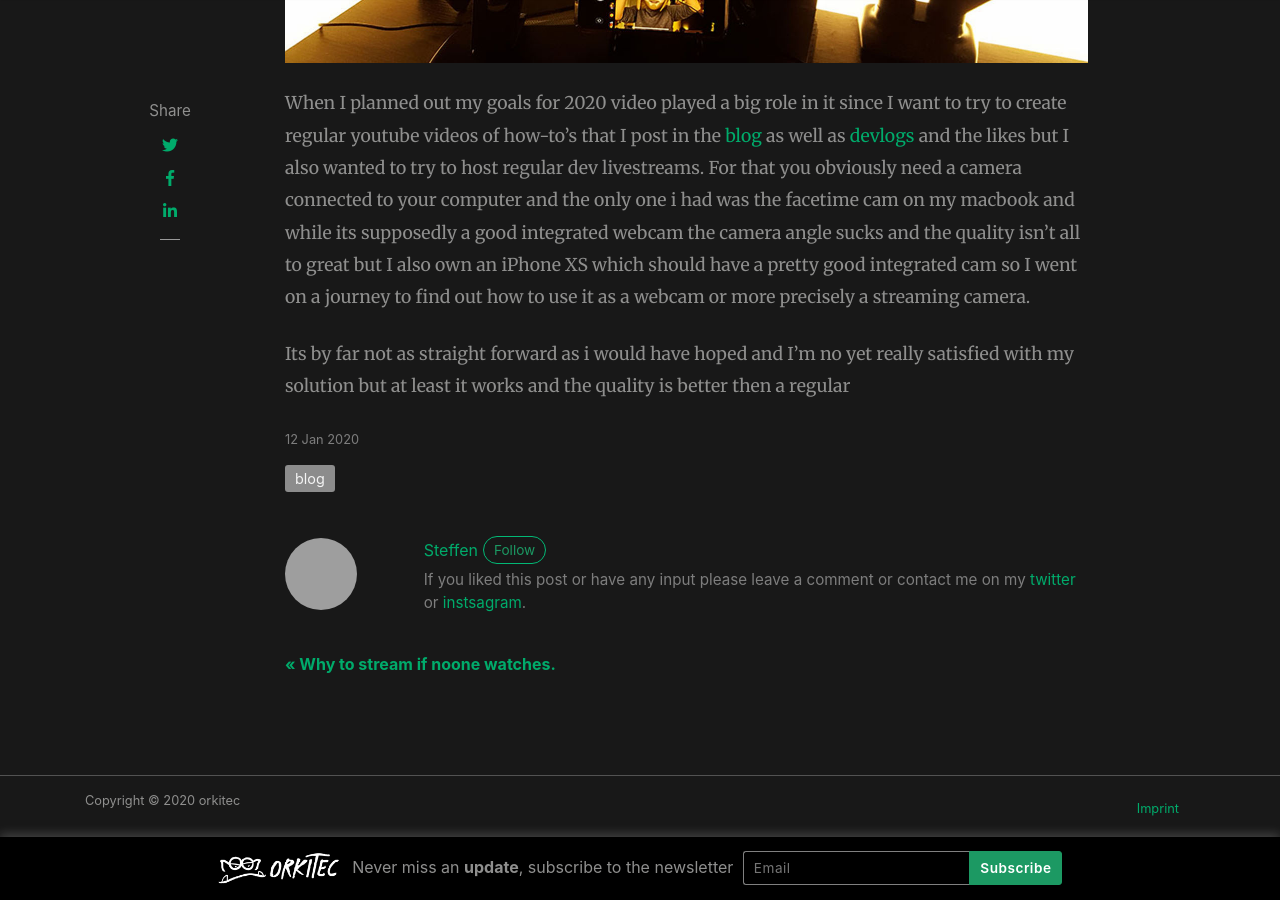
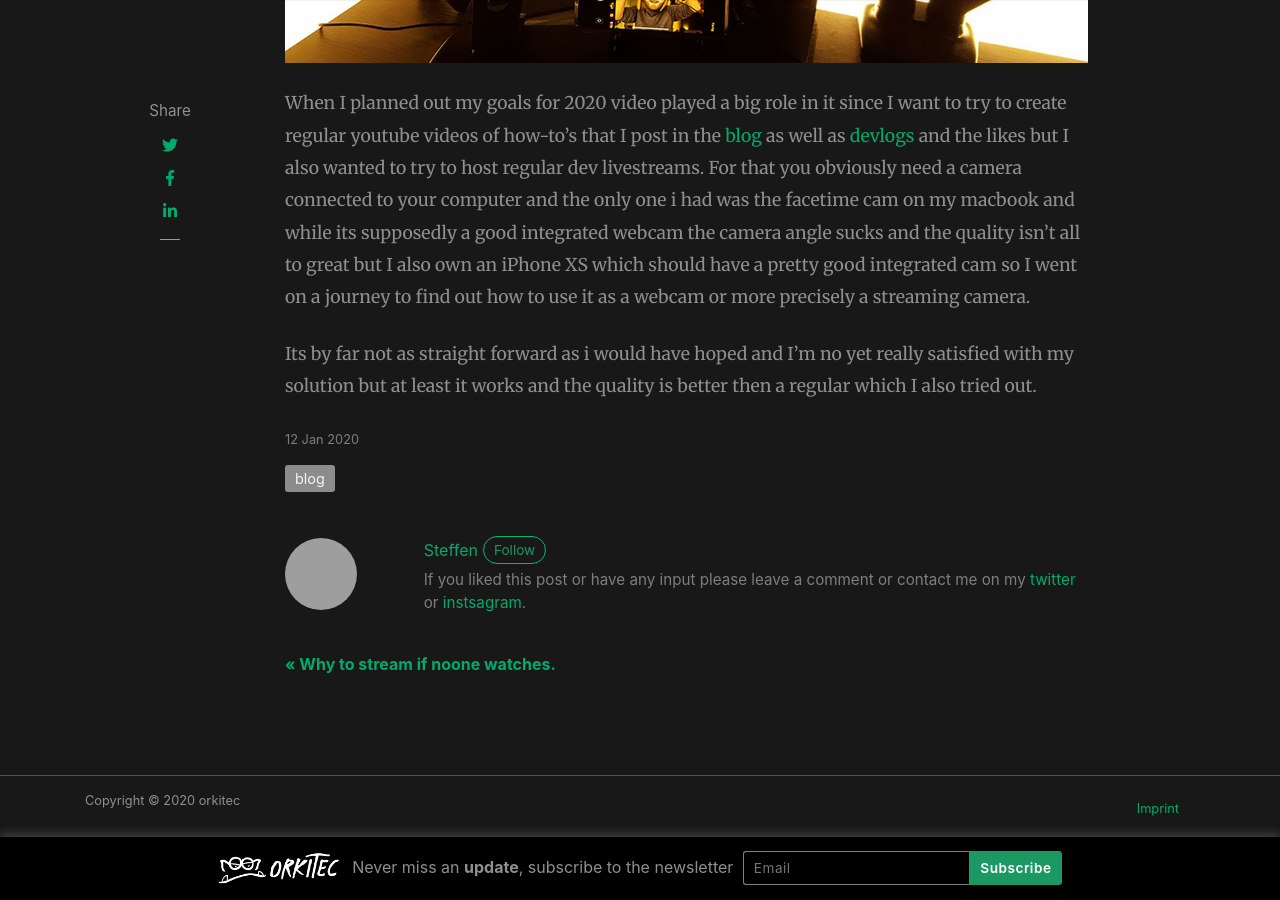
Before and after one commit to orkitec/orkitec.github.io, a Jekyll site: the page built from _posts/blog/2020-01-12-how-to-use-your-iphone-for-streaming.md, in a window 1280 px wide and 900 px high, scrolled down 513 px. Built offline with Jekyll 4.4.1, drawn with Linux system fonts in a browser that asks for light colours; nearby versions of some CDN libraries; comment, search, counter and statistics services are not loaded; grey boxes are pictures that could not be loaded.

Commit message:
Fixed some images and started to work on iPhone streaming post

```diff
--- a/_posts/blog/2020-01-12-how-to-use-your-iphone-for-streaming.md
+++ b/_posts/blog/2020-01-12-how-to-use-your-iphone-for-streaming.md
@@ -9,8 +9,8 @@ image: assets/images/blog/how-to-use-your-iphone-for-streaming/20200108_233438_0
 When I planned out my goals for 2020 video played a big role in it since I want to try to create regular youtube videos of how-to's that I post in the [blog](/blog/) as well as [devlogs](/blog/devlogs/) and the likes but I also wanted to try to host regular dev livestreams.
 For that you obviously need a camera connected to your computer and the only one i had was the facetime cam on my macbook and while its supposedly a good integrated webcam the camera angle sucks and the quality isn't all to great but I also own an iPhone XS  which should have a pretty good integrated cam so I went on a journey to find out how to use it as a webcam  or more precisely a streaming camera.
 
-Its by far not as straight forward as i would have hoped and I'm no yet really satisfied with my solution but at least it works and the quality is better then a regular
+Its by far not as straight forward as i would have hoped and I'm no yet really satisfied with my solution but at least it works and the quality is better then a regular which I also tried out.
 <!--stackedit_data:
-eyJoaXN0b3J5IjpbLTk2MzY4MTg4MywtMTUxODcyOTgzLDY5ND
-Q5Mjg4MiwxMDY3ODQ1MzIzLC0yOTQyNTA5MDddfQ==
+eyJoaXN0b3J5IjpbMTc0MDYwNDIsLTE1MTg3Mjk4Myw2OTQ0OT
+I4ODIsMTA2Nzg0NTMyMywtMjk0MjUwOTA3XX0=
 -->
```
